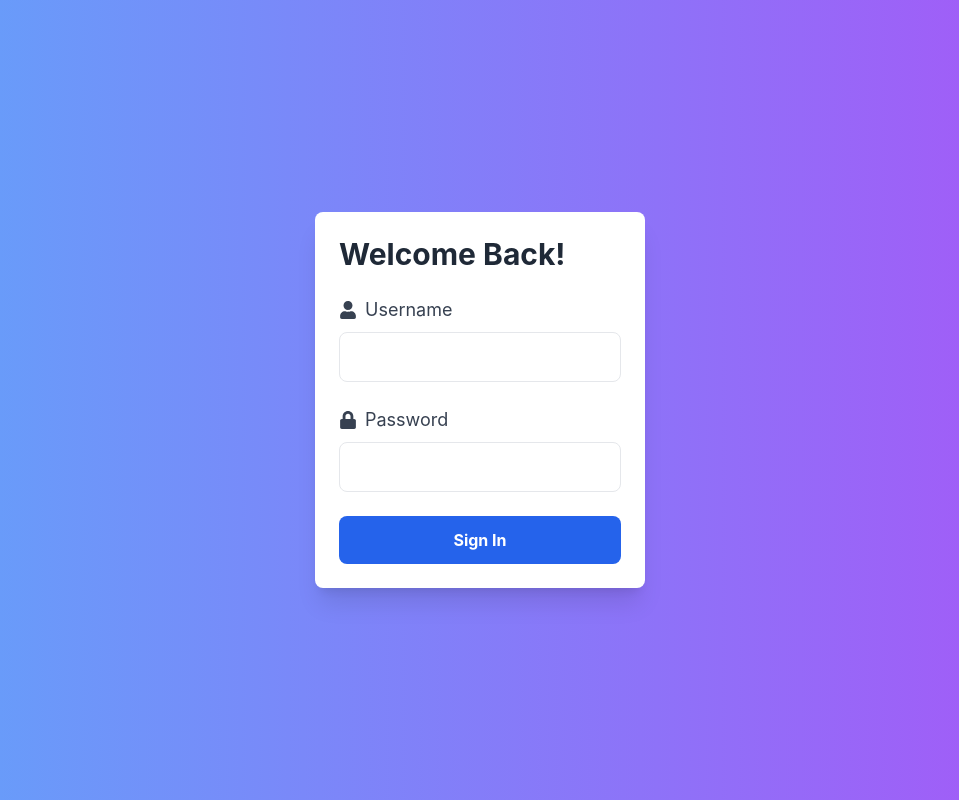
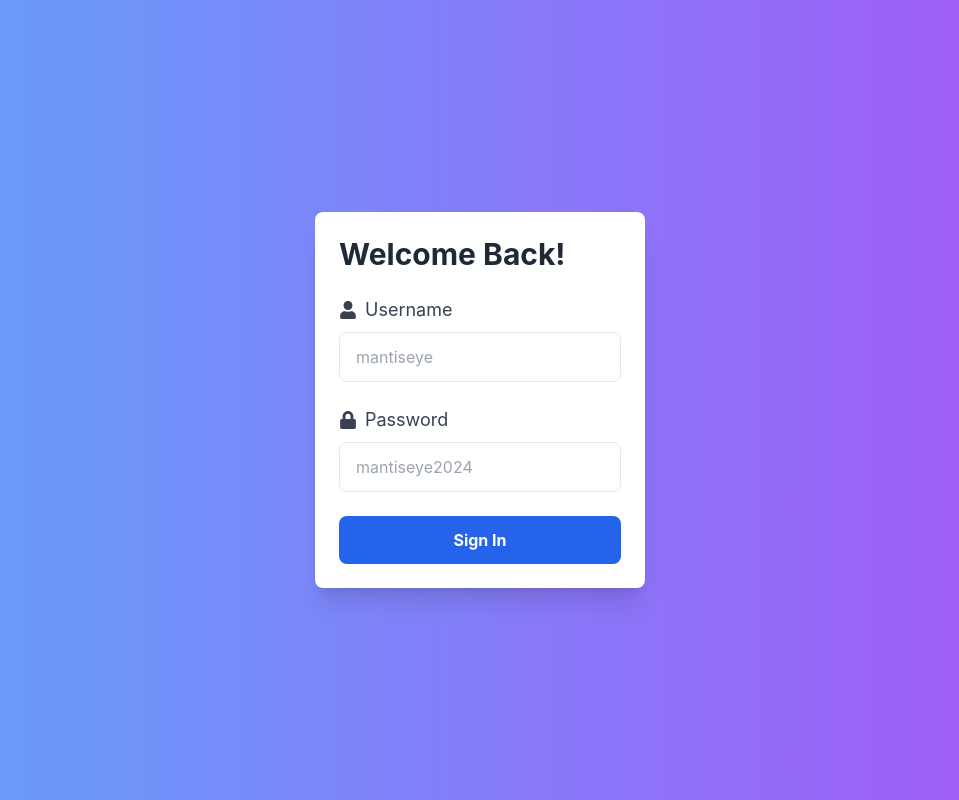
Before and after one commit to ParmodKumar28/Record-Manager, a React (Create React App) app in the folder frontend/: page / in a window 1280 px wide. Shown: the whole page, without its empty margins (160-1119 px from the left). Built offline with nearby package versions, Linux system fonts and the light colour scheme.

Commit message:
Add placeholders to login input fields
Added placeholders to username and password input fields.

```diff
--- a/frontend/src/components/Login/Login.jsx
+++ b/frontend/src/components/Login/Login.jsx
@@ -45,13 +45,13 @@ function Login({ onLogin, setLoggedIn }) {
                     <label htmlFor="username" className="flex items-center mb-2 text-lg text-gray-700">
                         <FaUser className="mr-2" /> Username
                     </label>
-                    <input type="text" id="username" value={username} onChange={(e) => setUsername(e.target.value)} className="w-full px-4 py-3 border rounded-lg focus:outline-none focus:ring-2 focus:ring-blue-300" />
+                    <input type="text" id="username" value={username} onChange={(e) => setUsername(e.target.value)} placeholder="mantiseye" className="w-full px-4 py-3 border rounded-lg focus:outline-none focus:ring-2 focus:ring-blue-300" />
                 </div>
                 <div className="mb-6">
                     <label htmlFor="password" className="flex items-center mb-2 text-lg text-gray-700">
                         <FaLock className="mr-2" /> Password
                     </label>
-                    <input type="password" id="password" value={password} onChange={(e) => setPassword(e.target.value)} className="w-full px-4 py-3 border rounded-lg focus:outline-none focus:ring-2 focus:ring-blue-300" />
+                    <input type="password" id="password" value={password} onChange={(e) => setPassword(e.target.value)} placeholder="mantiseye2024" className="w-full px-4 py-3 border rounded-lg focus:outline-none focus:ring-2 focus:ring-blue-300" />
                 </div>
                 <button type="submit" className="w-full bg-blue-600 hover:bg-blue-700 text-white font-bold px-4 py-3 rounded-lg transition duration-300 ease-in-out transform hover:-translate-y-1">{loginLoading ? "Loading..." : "Sign In"}</button>
             </form>
```
